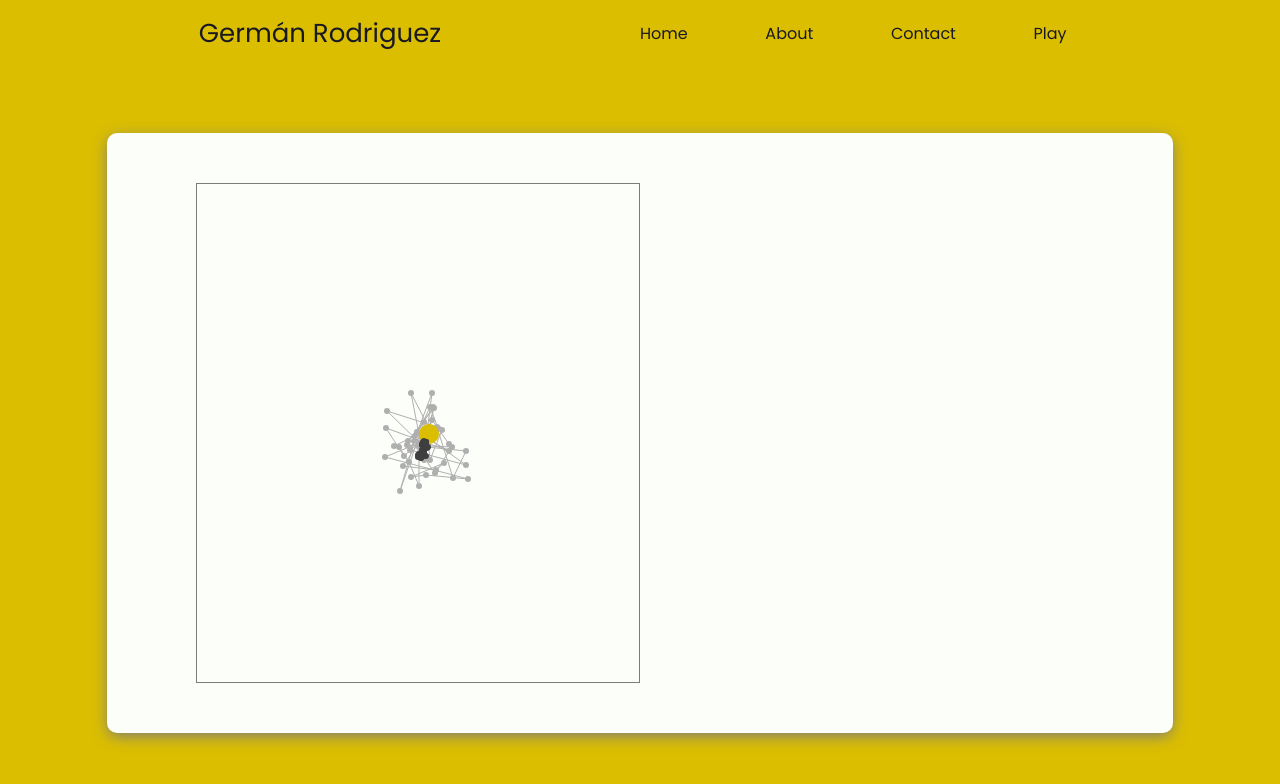
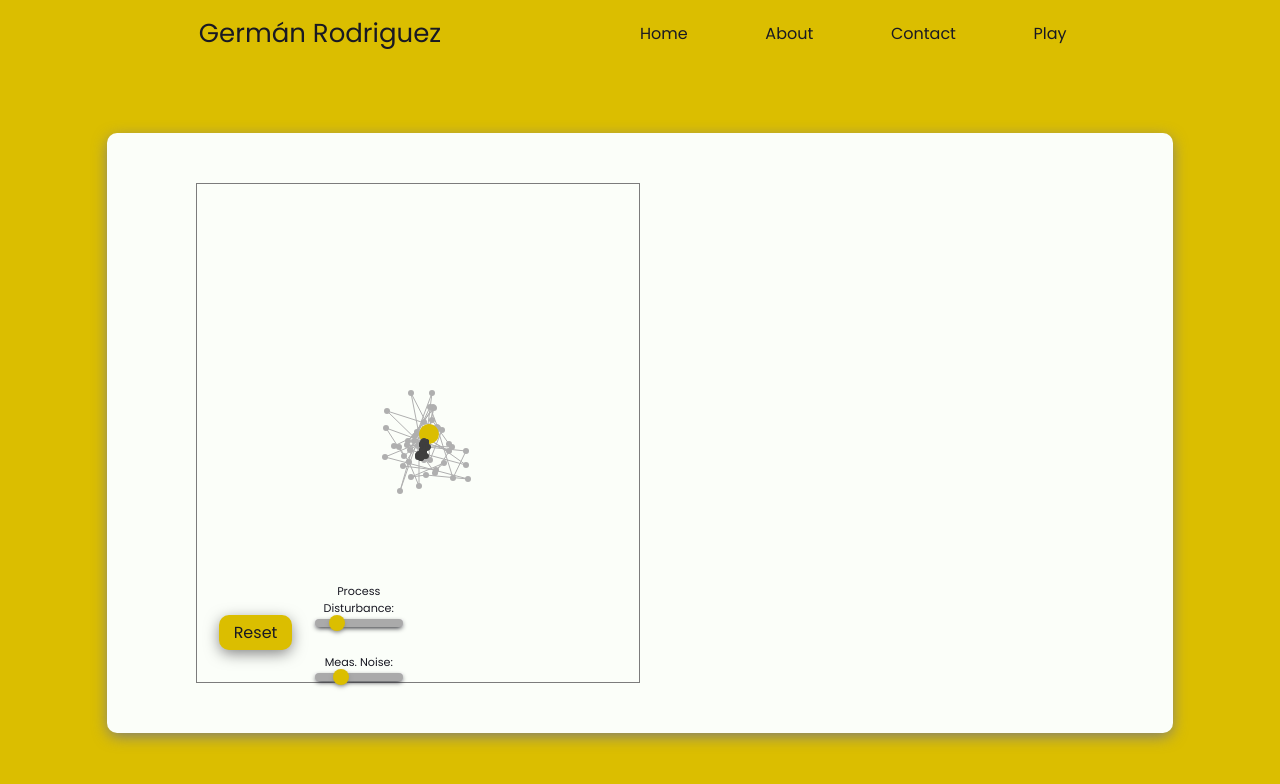
Before and after one commit to GrmanRodriguez/personal-website, a React (Create React App) app: page /play/kalman-filter in a window 1280 px wide. Shown: the top 784 px of the page. Built offline with nearby package versions, Linux system fonts and the light colour scheme.

Commit message:
added reset button and noise sliders to kalman filter game

```diff
--- a/package.json
+++ b/package.json
@@ -25,7 +25,6 @@
     "@types/react-transition-group": "^4.4.1",
     "@types/styled-components": "^5.1.9",
     "axios": "^0.21.4",
-    "emailjs-com": "^3.2.0",
     "file-saver": "^2.0.5",
     "googleapis": "^87.0.0",
     "mathjs": "^9.5.0",
--- a/src/app/style/global-style.tsx
+++ b/src/app/style/global-style.tsx
@@ -13,6 +13,7 @@ export const GlobalStyle = createGlobalStyle`
         --yellow:#dbbe00;
         --white:#fbfef9;
         --gray:#7c7c7c;
+        --light-gray:#aaa;
 
         --animation:0.3s ease-in-out;
         --animation-slower:0.6s ease-in-out;
--- a/src/app/style/shared-style-components.tsx
+++ b/src/app/style/shared-style-components.tsx
@@ -76,6 +76,44 @@ export const StyledButton = styled.button<StyledButtonProps>`
     }
 `
 
+export const StyledSlider = styled.input`
+    & {
+        width: 100%;
+    }
+
+    &,
+    &::-webkit-slider-thumb {
+        -webkit-appearance: none;
+    }
+
+    &::-webkit-slider-thumb {
+        height: 16px;
+        aspect-ratio: 1;
+        border-radius: 50%;
+        background: var(--yellow);
+        cursor: pointer;
+        box-shadow: 0px 2px 5px -1px var(--gray);
+        transition: transform var(--animation), filter var(--animation), box-shadow var(--animation);
+        margin-top: -4px; /* You need to specify a margin in Chrome, but in Firefox and IE it is automatic */
+    }
+
+    &:focus::-webkit-slider-thumb,
+    &:hover::-webkit-slider-thumb {
+        transform: scale(1.3);
+        filter: brightness(120%);
+        box-shadow: 0px 2px 5px -1px var(--black);
+    }
+
+    &::-webkit-slider-runnable-track {
+        width: 100%;
+        height: 8px;
+        cursor: pointer;
+        box-shadow: 0px 2px 5px -1px var(--black);
+        background: var(--light-gray);
+        border-radius: 1000000px;
+    }
+`
+
 export const GamePanel = styled.div`
     grid-column: 2/12;
     grid-row: 3/12;
--- a/src/app/views/play/kalman-filter/index.tsx
+++ b/src/app/views/play/kalman-filter/index.tsx
@@ -1,9 +1,12 @@
 import { floor } from 'mathjs';
 import React, { useEffect, useRef } from 'react'
 import StateSpaceSystem from '../../../components/state-space-system';
-import { GameCanvasContainer, GamePanel, GridLayout, LayoutColors } from '../../../style/shared-style-components';
+import { GameCanvasContainer, GamePanel, GridLayout, LayoutColors, StyledButton, StyledSlider } from '../../../style/shared-style-components';
 import { clearCanvas, drawCircle, drawLine, generateBoxMullerGaussian, resizeCanvas, ToggleNavbarProps } from '../../../util';
 import Filter from './filter';
+import { useMediaQuery } from 'react-responsive';
+import { deviceSizes } from '../../../media';
+import { GameMenu, ResetButtonContainer, SliderContainer } from './styles';
 
 function KalmanFilter({ setWhiteNavbar} : ToggleNavbarProps) : JSX.Element {
     useEffect(()=>{
@@ -29,11 +32,15 @@ function KalmanFilter({ setWhiteNavbar} : ToggleNavbarProps) : JSX.Element {
         const canvas = canvasRef.current;
         const context = canvas?.getContext('2d');
         if (context) {
+            reset()
             requestAnimationFrame((frame)=>{render(context, frame)})
         }
     }, []) // eslint-disable-next-line
 
+    const isMobile = useMediaQuery({maxWidth: deviceSizes.mobileL});
+
     let timeout : NodeJS.Timeout;
+    let enableDraw : boolean = true;
 
     let command : string = '';
     let position : number[] = [];
@@ -42,58 +49,34 @@ function KalmanFilter({ setWhiteNavbar} : ToggleNavbarProps) : JSX.Element {
 
     let amountOfPoints = 50;
 
-    let trueStateColor : string = "#dbbe00"
-    let noisyStateColor : string = "#afafaf"
-    let kalmanStateColor : string = "#3f3f3f"
+    const trueStateColor : string = "#dbbe00"
+    const noisyStateColor : string = "#afafaf"
+    const kalmanStateColor : string = "#3f3f3f"
 
     const canvasRef = useRef<HTMLCanvasElement>(null);
+    const dt = 0.1;
+    const limits : number[] = [10,-10]; // Limits used for scaling canvas
 
-    const friction = 0.6;
-    const mass = 1;
+    let friction = 0.6;
+    let mass = 1;
+    let processVariance = 0.001;
+    const maxProcessVariance = 0.005;
+    let measurementVariance = 0.774;
+    const maxMeasurementVariance = 3;
 
     let animationStart : number | null = null;
 
     const animationFrameDruation : number = 1000;
 
-    const A = [[-friction, 0, 0, 0],
-    [1, 0, 0, 0],
-    [0, 0, -friction, 0],
-    [0, 0, 1, 0]];
-
-    const B = [[1/mass, 0],
-    [0, 0],
-    [0, 1/mass],
-    [0, 0]];
-
+    let A : number[][]; // State Matrix
+    let B : number[][]; // Input Matrix
     const C = [[0, 1, 0, 0],
-    [0, 0, 0, 1]];
-
-    const dt = 0.1;
-
-    const Qk = 0.001;
-
-    const QkMatrix = [
-        [Qk, 0, 0, 0],
-        [0, Qk, 0, 0],
-        [0, 0, Qk, 0],
-        [0, 0, 0, Qk]
-    ];
-
-    const Rk = 0.774;
-    const measurementNoiseDeviation = Math.sqrt(Rk);
-
-    const RkMatrix = [
-        [Rk, 0],
-        [0, Rk]
-    ];
-
-    const system = new StateSpaceSystem(A,B,C,dt);
-
-    system.addDisturbance(Qk);
-
-    const kalman = new Filter(system.A, system.B, system.C, QkMatrix, RkMatrix, [[0],[0],[0],[0]], true);
-
-    const limits : number[] = [10,-10];
+    [0, 0, 0, 1]]; // Observation Matrix
+    let Qk : number[][] // Process Noise Covariance Matrix
+    let measurementDeviation : number;
+    let Rk : number[][]; // Measurement Noise Covariance Matrix
+    let system : StateSpaceSystem; // Model
+    let kalman : Filter; // Kalman Filter
 
     function recalculateCoordinates(context : CanvasRenderingContext2D, point : number[], limits : number[]) : number[] {
         let canvasToDraw = context.canvas;
@@ -125,7 +108,7 @@ function KalmanFilter({ setWhiteNavbar} : ToggleNavbarProps) : JSX.Element {
         let output = system.step(input);
         if (Array.isArray(output[0]) && Array.isArray(output[1])) {
             position = [output[0][0], output[1][0]];
-            let newNoisy = [position[0] + generateBoxMullerGaussian(measurementNoiseDeviation), position[1] + generateBoxMullerGaussian(measurementNoiseDeviation)];
+            let newNoisy = [position[0] + generateBoxMullerGaussian(measurementDeviation), position[1] + generateBoxMullerGaussian(measurementDeviation)];
             if (noisyPosition.length === amountOfPoints) {
                 noisyPosition.unshift(newNoisy);
                 noisyPosition.pop();
@@ -143,6 +126,48 @@ function KalmanFilter({ setWhiteNavbar} : ToggleNavbarProps) : JSX.Element {
                 }
             }
         }
+    }
+
+    function reset() {
+        noisyPosition = [];
+        kalmanPosition = [];
+
+        A = [[-friction, 0, 0, 0],
+            [1, 0, 0, 0],
+            [0, 0, -friction, 0],
+            [0, 0, 1, 0]];
+
+        B = [[1/mass, 0],
+            [0, 0],
+            [0, 1/mass],
+            [0, 0]];
+
+        Qk =[[processVariance, 0, 0, 0],
+            [0, processVariance, 0, 0],
+            [0, 0, processVariance, 0],
+            [0, 0, 0, processVariance]];
+
+        Rk =[[measurementVariance, 0],
+            [0, measurementVariance]];
+
+        measurementDeviation = Math.sqrt(measurementVariance);
+
+        system = new StateSpaceSystem(A,B,C,dt);
+        system.addDisturbance(processVariance);
+
+        kalman = new Filter(system.A, system.B, system.C, Qk, Rk, [[0],[0],[0],[0]], true);
+    }
+
+    function onProcessNoiseSlide(e : React.ChangeEvent<HTMLInputElement>) {
+        let newProcessVariance = parseFloat(e.target.value);
+        processVariance = newProcessVariance === 0 && measurementVariance === 0 ? 0.0001 : newProcessVariance;
+        reset();
+    }
+
+    function onMeasurementNoiseSlide(e : React.ChangeEvent<HTMLInputElement>) {
+        let newMeasurementVariance = parseFloat(e.target.value);
+        measurementVariance = newMeasurementVariance === 0 && processVariance === 0 ? 0.01 : newMeasurementVariance;
+        reset();
     }
 
     function draw(context : CanvasRenderingContext2D) : void {
@@ -178,6 +203,7 @@ function KalmanFilter({ setWhiteNavbar} : ToggleNavbarProps) : JSX.Element {
     }
 
     function render(context : CanvasRenderingContext2D, frame : number) {
+        if (enableDraw) {
             if (!animationStart) {
                 animationStart = frame;
             } else {
@@ -190,12 +216,37 @@ function KalmanFilter({ setWhiteNavbar} : ToggleNavbarProps) : JSX.Element {
             }
             requestAnimationFrame((newFrame)=>{render(context, newFrame)});
         }
+    }
 
     return (
         <GridLayout color={LayoutColors.Yellow}>
             <GamePanel>
                 <GameCanvasContainer>
                     <canvas ref={canvasRef}></canvas>
+                    <GameMenu>
+                        <ResetButtonContainer>
+                            <StyledButton onClick={reset}>Reset</StyledButton>
+                        </ResetButtonContainer>
+                        <SliderContainer>
+                            <span>Process Disturbance:</span>
+                            <StyledSlider
+                                type="range"
+                                onChange={onProcessNoiseSlide}
+                                max={maxProcessVariance.toString()}
+                                min="0"
+                                step="0.0001"
+                                defaultValue={processVariance.toString()}/>
+                            {!isMobile && <br/>}
+                            <span>Meas. Noise:</span>
+                            <StyledSlider
+                                type="range"
+                                onChange={onMeasurementNoiseSlide}
+                                max={maxMeasurementVariance.toString()}
+                                min="0"
+                                step="0.01"
+                                defaultValue={measurementVariance.toString()}/>
+                        </SliderContainer>
+                    </GameMenu>
                 </GameCanvasContainer>
             </GamePanel>
         </GridLayout>
--- /dev/null
+++ b/src/app/views/play/kalman-filter/styles.tsx
@@ -0,0 +1,33 @@
+import styled from "styled-components";
+
+export const GameMenu = styled.div`
+    height: min(120px, 20%);
+    width: 100%;
+    position: absolute;
+    bottom: 0;
+    display: grid;
+    grid-template-columns: repeat(15, 1fr);
+    place-items: center;
+`
+
+export const ResetButtonContainer = styled.div`
+    grid-column: 2/4;
+`
+
+export const SliderContainer = styled.div`
+    grid-column: 5/8;
+    display: flex;
+    flex-direction: column;
+    justify-content: space-between;
+    align-items: center;
+
+    & > span {
+        color: var(--black);
+        font-size: 0.7em;
+        text-align: center;
+    }
+
+    & > span {
+        font-size: 0.7em;
+    }
+`
```
Lines whose indentation alone changed are shown as unchanged.
